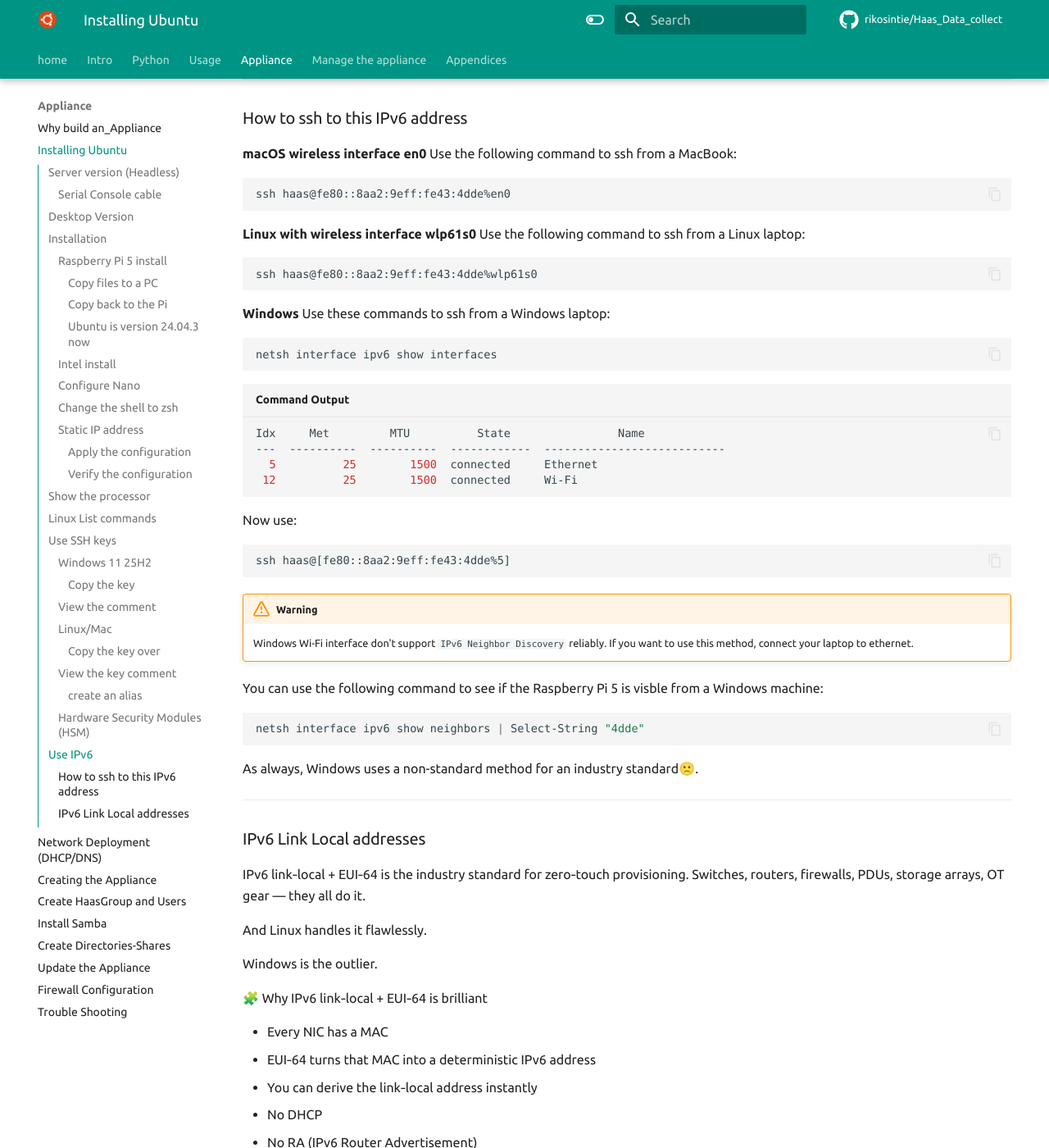
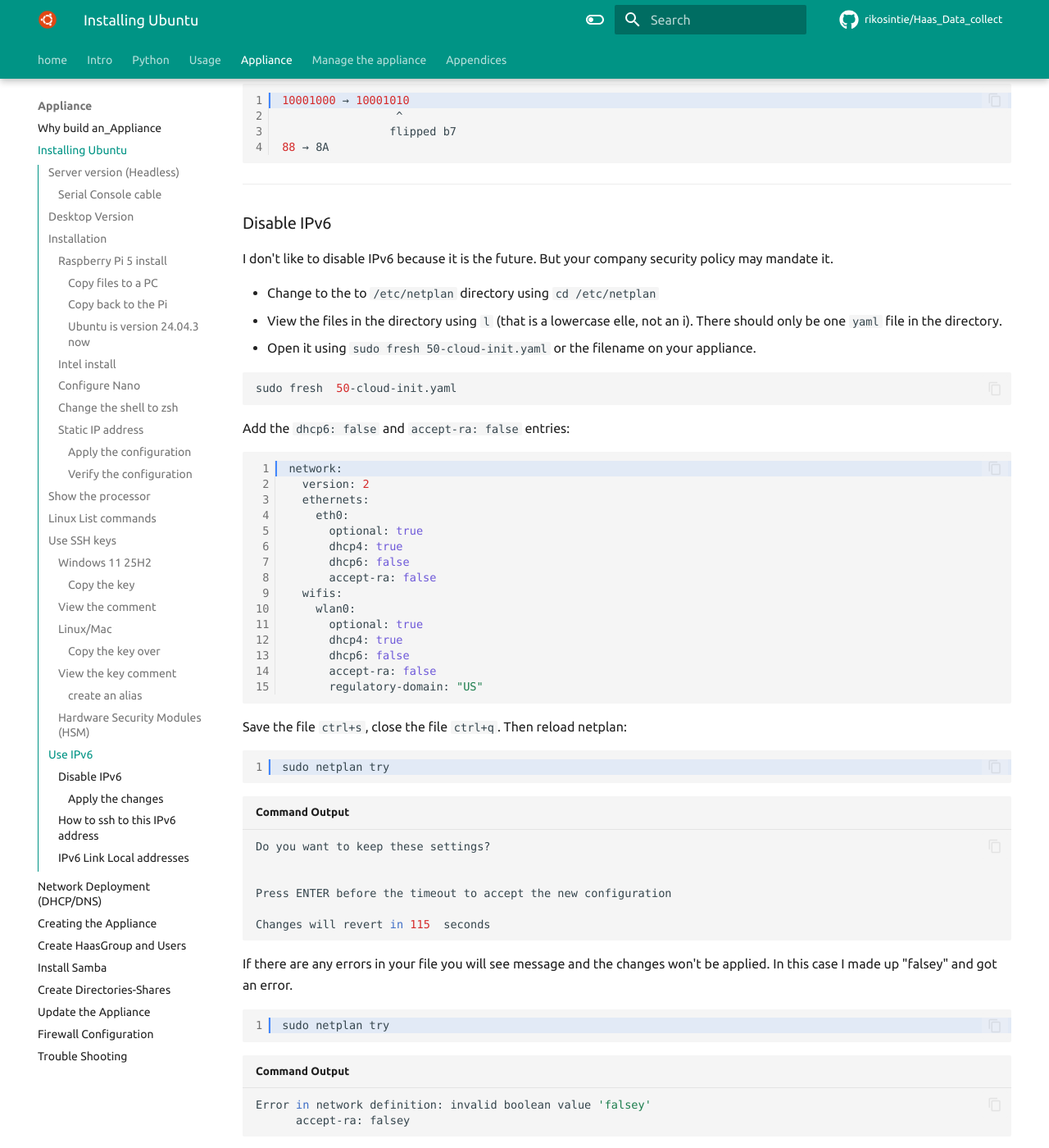
Before and after one commit to rikosintie/Haas_Data_collect, an MkDocs documentation site: the page built from docs/build_the_appliance/installing_ubuntu.md, in a window 1280 px wide and 1400 px high, scrolled down 16807 px. Shown: the whole window at 82% size. Built offline with MkDocs 1.6.1 and Material for MkDocs 9.7.7, drawn with Linux system fonts in a browser that asks for light colours; some web fonts are replaced; comment, search, counter and statistics services are not loaded; some of the changed text lies outside the part shown.

Commit message:
Git Title: build_the_appliance/installing_ubuntu.md: Added "Disable IPV6"

````diff
--- a/docs/build_the_appliance/installing_ubuntu.md
+++ b/docs/build_the_appliance/installing_ubuntu.md
@@ -624,13 +624,16 @@
 
 Companies like `Yubico` and `Google` offer hardware keys to store your ssh private keys on. They are out of scope for this document, but you can go to [Yubico Security Key](https://www.yubico.com/products/security-key/) and read up. One caution, if you lose the HSM and didn't make a backup it's a bad day. Just saying...
 
-You may want to buy two HSMs and keep one locked in a safe place.
+**You may want to buy two HSMs and keep one locked in a safe place.**
 
 ----------------------------------------------------------------
 
 ## Use IPv6
 
-If you don't mind learning a little IPv6, you can SSH to the Pi over IPv6 even if it doesn't have an IPv4 address. This is only for the initial configuration of Ubuntu. Once you run the `haas-install.sh` script you are limited to IPv4. The reason is that the `configure_ufw_from_csv.sh` script doesn't support IPv6 for Administrators. As my dad used to say "Son, you ran out of talent on that one." I plan to add it in the future if there is demand for the feature.
+If you don't mind learning a little IPv6, you can SSH to the Pi over IPv6 even if it doesn't have an IPv4 address. This is only for the initial configuration of Ubuntu. Once you run the `haas-install.sh` script you are limited to IPv4. The reason is that the `configure_ufw_from_csv.sh` script doesn't support IPv6 for Administrators. As my dad used to say "Son, you ran out of talent on that one." I plan to add it in the future if there is demand for the feature. And if Haas adds IPv6 support.
+
+!!! warning
+    The appliance firewall can accept IPv6 addresses in the "haas-firewall.conf" configuration file. That is a "future proofing" feature. It does not work at this time.
 
 If you followed the Paulus blog, add `dhcp6: true` to the netplan yaml file
 
@@ -674,6 +677,72 @@
                 flipped b7
 88 → 8A
 ```
+
+----------------------------------------------------------------
+
+### Disable IPv6
+
+I don't like to disable IPv6 because it is the future. But your company security policy may mandate it.
+
+- Change to the to `/etc/netplan` directory using `cd /etc/netplan`
+- View the files in the directory using `l` (that is a lowercase elle, not an i). There should only be one `yaml` file in the directory.
+- Open it using `sudo fresh 50-cloud-init.yaml` or the filename on your appliance.
+
+```zsh
+sudo fresh  50-cloud-init.yaml
+```
+
+Add the `dhcp6: false` and `accept-ra: false` entries:
+
+```bash linenums='1' hl_lines='1'
+network:
+  version: 2
+  ethernets:
+    eth0:
+      optional: true
+      dhcp4: true
+      dhcp6: false
+      accept-ra: false
+  wifis:
+    wlan0:
+      optional: true
+      dhcp4: true
+      dhcp6: false
+      accept-ra: false
+      regulatory-domain: "US"
+```
+
+Save the file `ctrl+s`, close the file `ctrl+q`. Then reload netplan:
+
+```bash linenums='1' hl_lines='1'
+sudo netplan try
+```
+
+```bash title='Command Output'
+Do you want to keep these settings?
+
+
+Press ENTER before the timeout to accept the new configuration
+
+Changes will revert in 115  seconds
+```
+
+If there are any errors in your file you will see message and the changes won't be applied. In this case I made up "falsey" and got an error.
+
+```bash linenums='1' hl_lines='1'
+sudo netplan try
+```
+
+```bash title='Command Output'
+Error in network definition: invalid boolean value 'falsey'
+      accept-ra: falsey
+```
+
+If there are no errors you will get the message to press ENTER to accept the new configuration.
+
+#### Apply the changes
+
+Now that the
 
 ----------------------------------------------------------------
 
````
